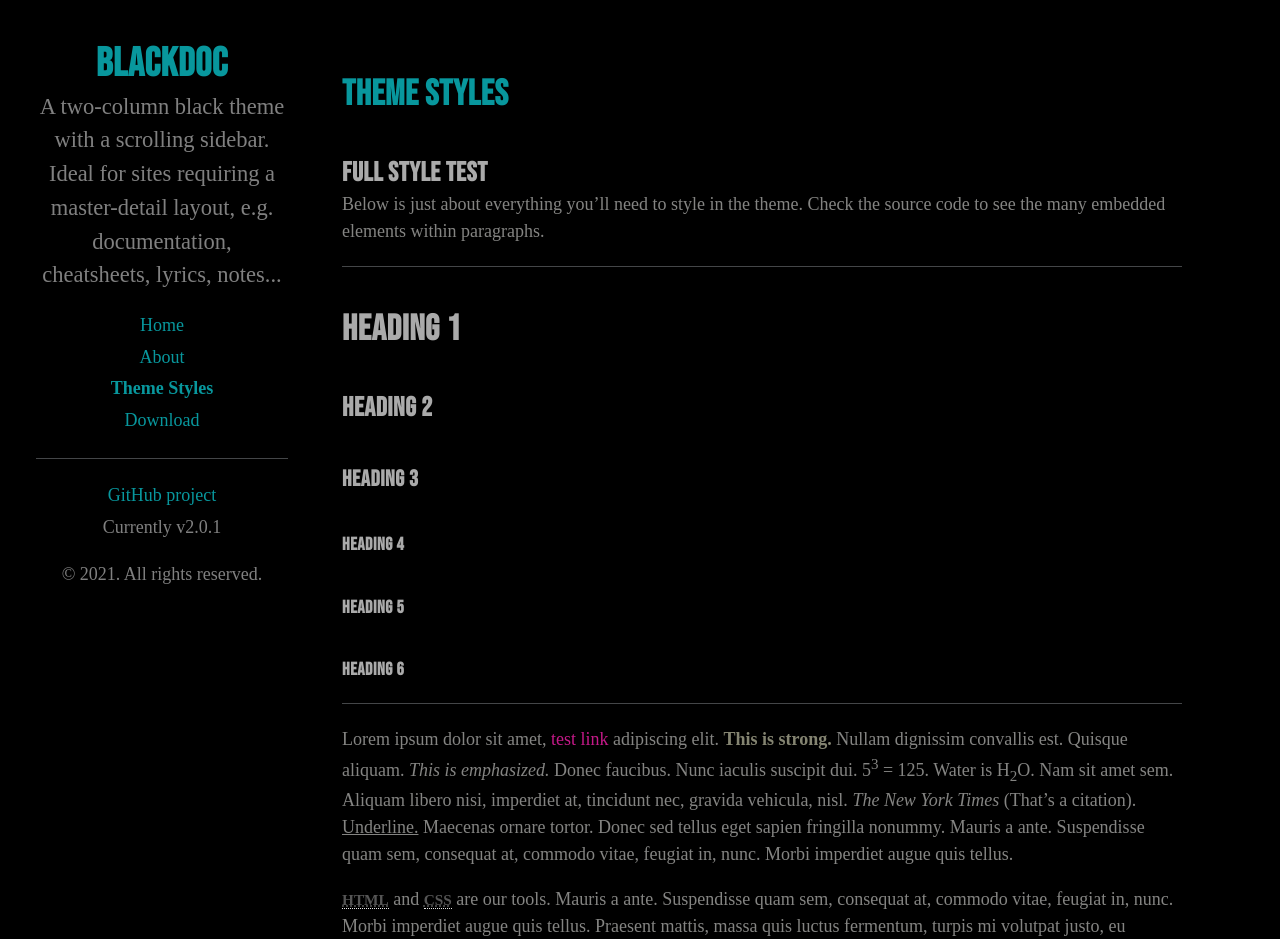
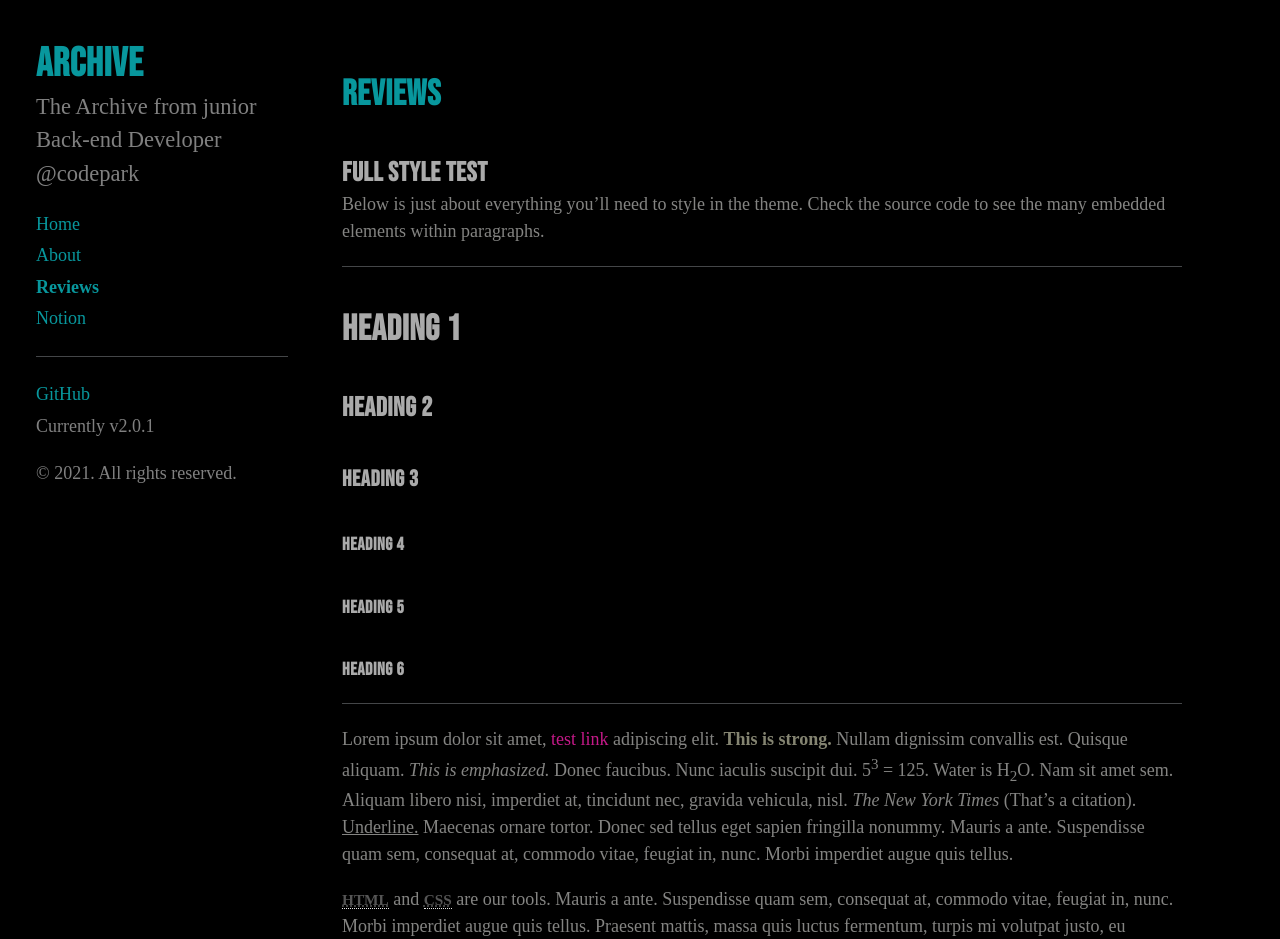
Before and after one commit to codepark-kr/codepark-kr.github.io, a Jekyll site: the page built from styles.md, in a window 1280 px wide and 1400 px high. Shown: the top 939 px of the window. Built offline with Jekyll 4.4.1, drawn with Linux system fonts in a browser that asks for light colours; some web fonts are replaced.

Commit message:
[INIT] initialize

```diff
--- a/_config.yml
+++ b/_config.yml
@@ -3,20 +3,20 @@ markdown:         kramdown
 highlighter:      rouge
 
 # Setup
-title:            BlackDoc
-tagline:          Black Theme for Jekyll
-description:      "A two-column black theme with a scrolling sidebar. Ideal for sites requiring a master-detail layout, e.g. documentation, cheatsheets, lyrics, notes..."
-url:              https://github.com/karloespiritu/blackdoc
+title:            Archive
+tagline:          from junior BE Developer
+description:      "The Archive from junior Back-end Developer @codepark"
+url:              https://codepark.kr
 baseurl:          /
                   # the optional subpath of your site, e.g. "/my-jekyll-site/"
                   # This will apply to all pages in your Jekyll site.
 
 author:
-  name:           Karlo Espiritu
+  name:           codepark
   url:            https://twitter.com/karloespiritu
 
 paginate:         5
-# paginate_path:    '/page:num'
+paginate_path:    '/page:num'
                     # Or '/my-jekyll-site/page:num' if you want to move your index pages
 
 plugins:
@@ -28,4 +28,4 @@ plugins:
 version:            2.0.1
 
 github:
-  repo:             https://github.com/karloespiritu/blackdoc
+  repo:             https://codepark-kr.github.io
--- a/_includes/head.html
+++ b/_includes/head.html
@@ -18,8 +18,6 @@
   <link rel="stylesheet" href="{{ site.baseurl }}public/css/poole.css">
   <link rel="stylesheet" href="{{ site.baseurl }}public/css/syntax.css">
   <link rel="stylesheet" href="{{ site.baseurl }}public/css/blackdoc.css">
-  <link rel="stylesheet" href="http://fonts.googleapis.com/css?family=PT+Sans:400,400italic,700|Abril+Fatface">
-  <link rel="stylesheet" href="http://fonts.googleapis.com/css?family=EB+Garamond">
   <!-- Icons -->
   <link rel="apple-touch-icon-precomposed" sizes="144x144" href="{{ site.baseurl }}public/apple-touch-icon-144-precomposed.png">
   <link rel="shortcut icon" href="{{ site.baseurl }}public/favicon.ico">
--- a/_includes/sidebar.html
+++ b/_includes/sidebar.html
@@ -26,9 +26,9 @@
         {% endif %}
       {% endfor %}
 
-      <a class="sidebar-nav-item" href="{{ site.github.repo }}/archive/master.zip">Download</a>
+      <a class="sidebar-nav-item" href="{{ site.github.repo }}/archive/master.zip">Notion</a>
       <hr>
-      <a class="sidebar-nav-item" href="{{ site.github.repo }}">GitHub project</a>
+      <a class="sidebar-nav-item" href="{{ site.github.repo }}">GitHub</a>
       <span class="sidebar-nav-item">Currently v{{ site.version }}</span>
     </nav>
 
--- a/public/css/blackdoc.css
+++ b/public/css/blackdoc.css
@@ -32,9 +32,7 @@ ______ _            _   ______
  @import url('https://fonts.googleapis.com/css2?family=Source+Serif+Pro:ital,wght@0,200;0,300;0,400;0,600;1,200;1,300;1,400;1,600&display=swap');
 
 html {
-  /* font-family: 'Noto Serif', serif; */
   font-family: 'Source Serif Pro', serif;
- /* font-family: 'Source Sans Pro', sans-serif; */
 }
 
 body {
@@ -202,7 +200,7 @@ tbody tr:nth-child(odd) th {
  */
 
 .sidebar {
-  text-align: center;
+  text-align: left;
   padding: 2rem 1rem;
   color: rgba(255, 255, 255, .5);
   background-color: #000;
--- a/styles.md
+++ b/styles.md
@@ -1,6 +1,6 @@
 ---
 layout: page
-title: Theme Styles
+title: Reviews
 ---
 
 ## Full Style Test
```
Also changed, not shown: _posts/2015-05-14-introducing-blackdoc.md (+1 -1 lines).
